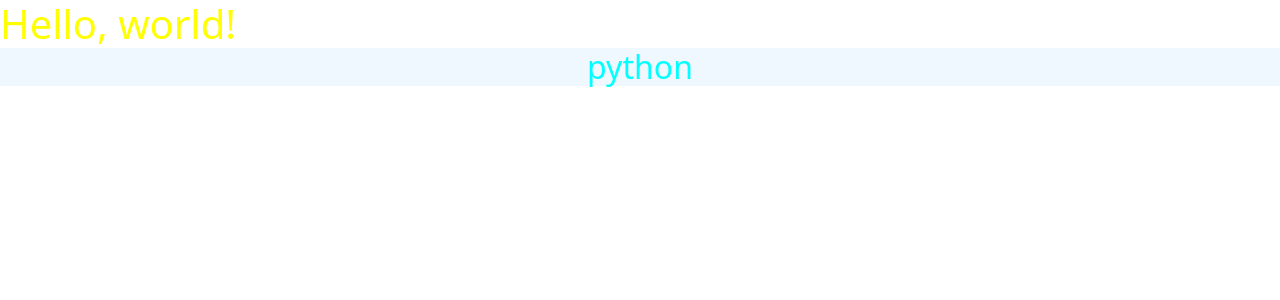
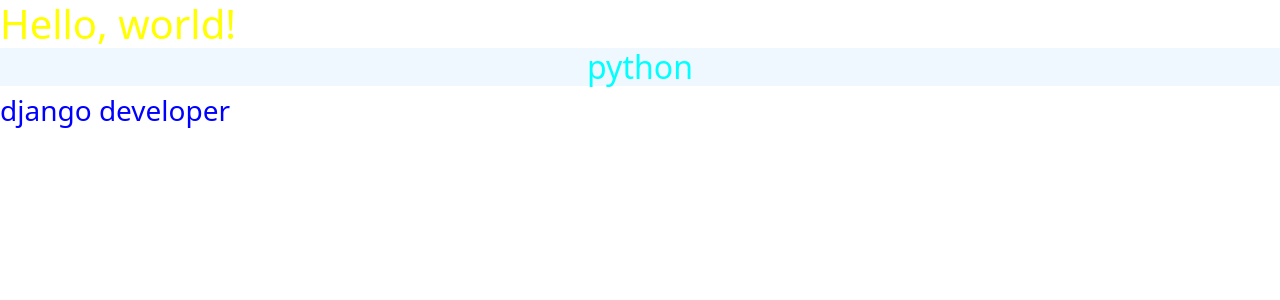
Before and after one commit to VarunKumar-6/repo, a Python web app: template templates/index.html in a window 1280 px wide. Shown: the top 300 px of the page. Run offline with Jinja, Linux system fonts and the light colour scheme; the template is opened without the code that fills it, so the values that code supplies are empty.

Commit message:
edited index.html

```diff
--- a/static/css/style.css
+++ b/static/css/style.css
@@ -8,3 +8,7 @@ h2{
     margin: 30px,20px;
     text-align: center;
 }
+
+h3 {
+    color: blue;
+}
--- a/templates/index.html
+++ b/templates/index.html
@@ -10,6 +10,7 @@
   <body>
     <h1>Hello, world!</h1>
     <h2>python</h2>
+    <h3>django developer</h3>
     <script src="https://cdn.jsdelivr.net/npm/bootstrap@5.3.2/dist/js/bootstrap.bundle.min.js" integrity="sha384-C6RzsynM9kWDrMNeT87bh95OGNyZPhcTNXj1NW7RuBCsyN/o0jlpcV8Qyq46cDfL" crossorigin="anonymous"></script>
   </body>
 </html>
```
